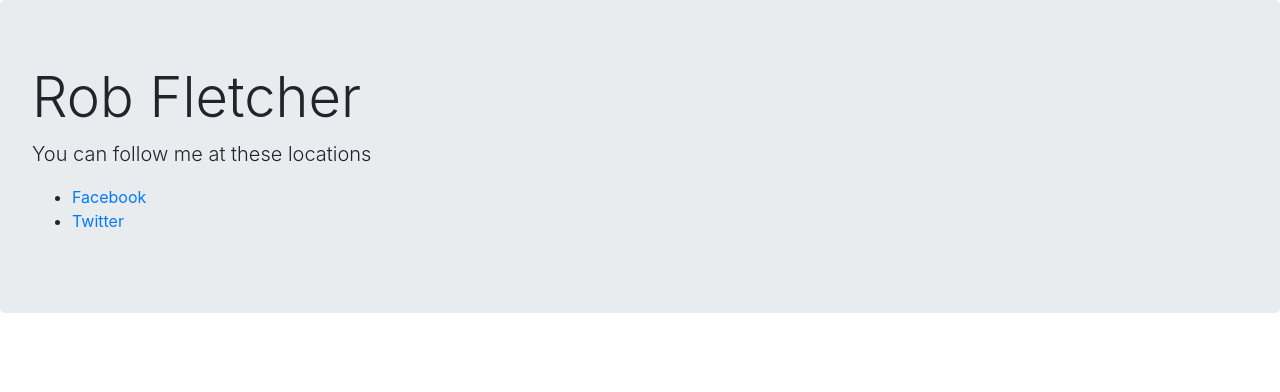
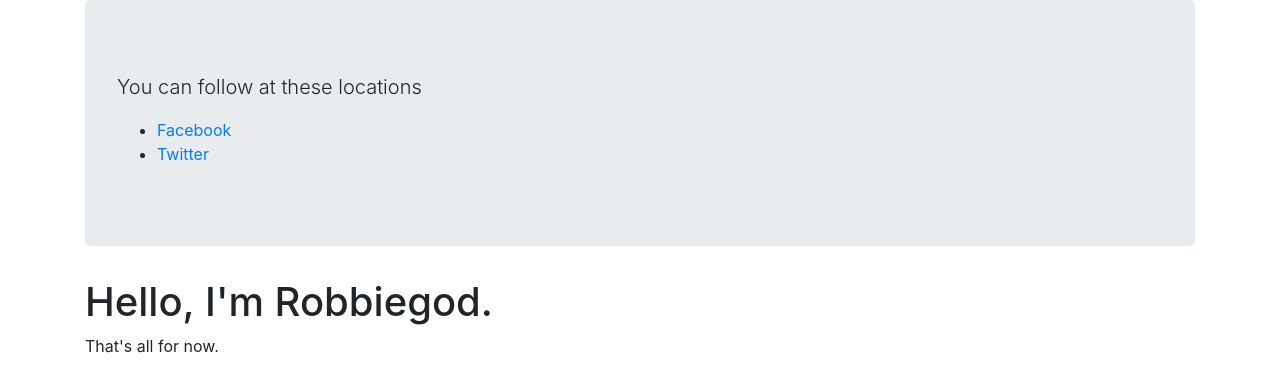
Before and after one commit to robbiegod/robbiegod.github.com, a Jekyll site: the page built from index.html, in a window 1280 px wide. Shown: the top 392 px of the page. Built offline with Jekyll 4.4.1, drawn with Linux system fonts in a browser that asks for light colours.

Commit message:
Update index.html

```diff
--- a/index.html
+++ b/index.html
@@ -1,32 +1,8 @@
-<!doctype html>
-<html lang="en">
-  <head>
-    <!-- Required meta tags -->
-    <meta charset="utf-8">
-    <meta name="viewport" content="width=device-width, initial-scale=1, shrink-to-fit=no">
-
-    <!-- Bootstrap CSS -->
-    <link rel="stylesheet" href="https://stackpath.bootstrapcdn.com/bootstrap/4.1.0/css/bootstrap.min.css" integrity="sha384-9gVQ4dYFwwWSjIDZnLEWnxCjeSWFphJiwGPXr1jddIhOegiu1FwO5qRGvFXOdJZ4" crossorigin="anonymous">
-
-    <title>robbiegod.github.io</title>
-  </head>
-  <body>
-
-      <div class="jumbotron">
-          <h1 class="display-4">Rob Fletcher</h1>
-          <p class="lead">You can follow me at these locations</p>
-          <ul>
-            <li><a href="https://www.facebook.com/RobbieGoD" target="_blank">Facebook</a></li>
-            <li><a href="https://twitter.com/RobbieGoD316" target="_blank">Twitter</a></li>
-          </ul>
-        </div>
-
-
-
-    <!-- Optional JavaScript -->
-    <!-- jQuery first, then Popper.js, then Bootstrap JS -->
-    <script src="https://code.jquery.com/jquery-3.3.1.slim.min.js" integrity="sha384-q8i/X+965DzO0rT7abK41JStQIAqVgRVzpbzo5smXKp4YfRvH+8abtTE1Pi6jizo" crossorigin="anonymous"></script>
-    <script src="https://cdnjs.cloudflare.com/ajax/libs/popper.js/1.14.0/umd/popper.min.js" integrity="sha384-cs/chFZiN24E4KMATLdqdvsezGxaGsi4hLGOzlXwp5UZB1LY//20VyM2taTB4QvJ" crossorigin="anonymous"></script>
-    <script src="https://stackpath.bootstrapcdn.com/bootstrap/4.1.0/js/bootstrap.min.js" integrity="sha384-uefMccjFJAIv6A+rW+L4AHf99KvxDjWSu1z9VI8SKNVmz4sk7buKt/6v9KI65qnm" crossorigin="anonymous"></script>
-  </body>
-</html>
+---
+layout: default
+title: Robert Fletcher, aka Robbiegod
+---
+<div class="blurb">
+  <h1>Hello, I'm Robbiegod.</h1>
+  <p>That's all for now.</p>
+</div>
```
